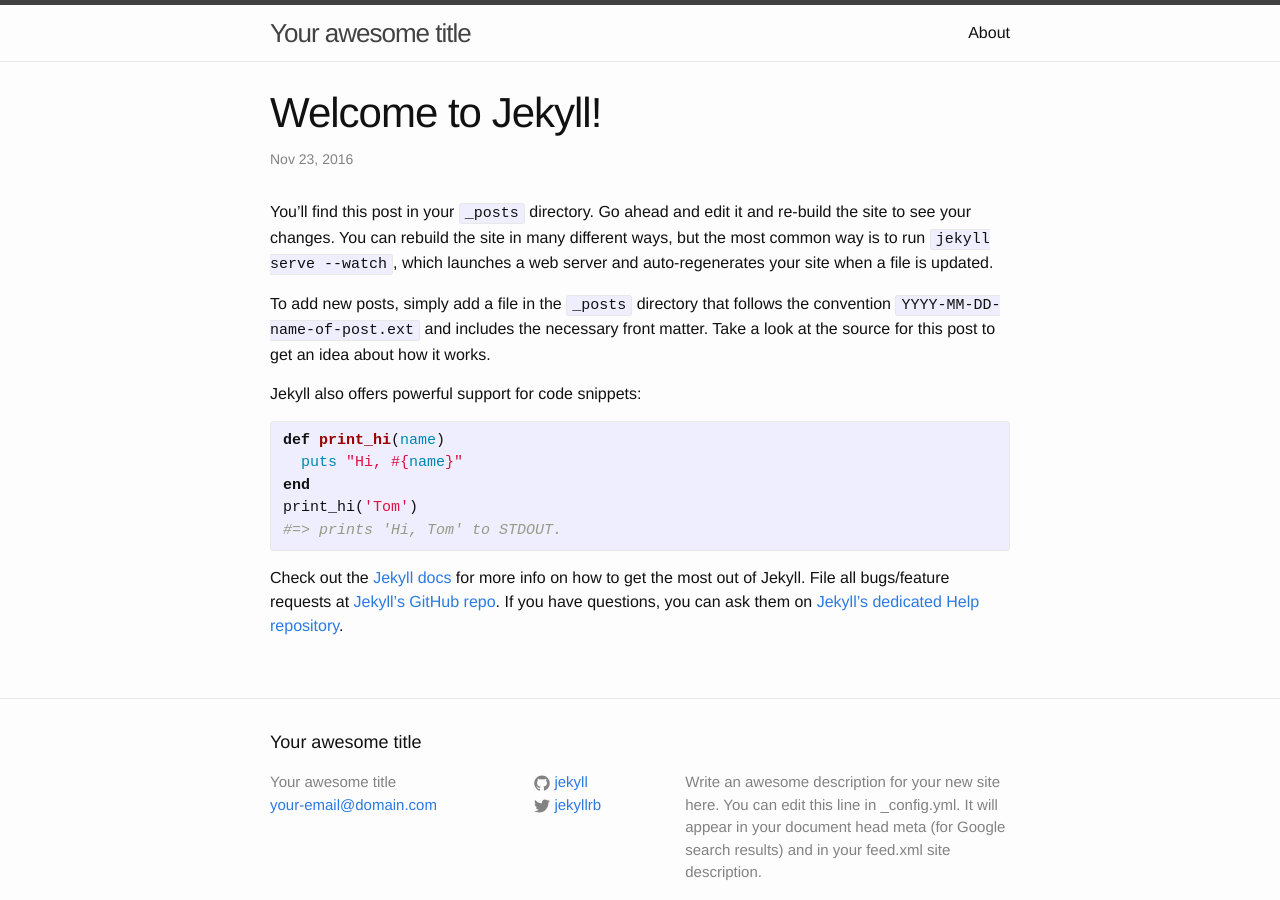
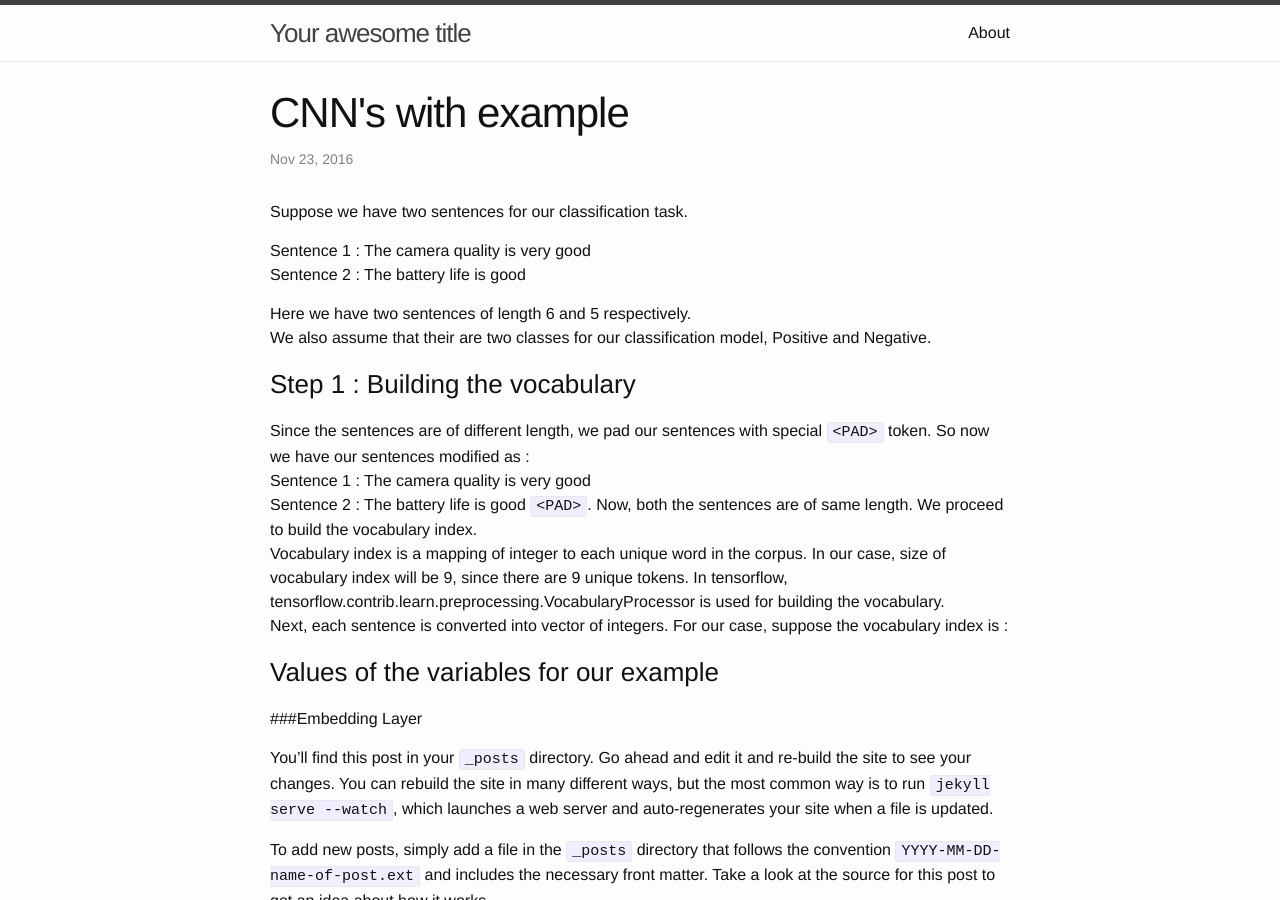
Before and after one commit to agarnitin86/agarnitin86.github.io, a Jekyll site: the page built from _posts/2016-11-23-welcome-to-jekyll.markdown, in a window 1280 px wide and 900 px high. Built offline with Jekyll 4.4.1, drawn with Linux system fonts in a browser that asks for light colours.

Commit message:
Adding post on text classification using cnn

```diff
--- a/_posts/2016-11-23-welcome-to-jekyll.markdown
+++ b/_posts/2016-11-23-welcome-to-jekyll.markdown
@@ -1,9 +1,35 @@
 ---
 layout: post
-title:  "Welcome to Jekyll!"
+title:  "CNN's with example"
 date:   2016-11-23 17:49:34
 categories: jekyll update
 ---
+
+Suppose we have two sentences for our classification task.
+
+Sentence 1 : The camera quality is very good
+Sentence 2 : The battery life is good
+
+Here we have two sentences of length 6 and 5 respectively.
+We also assume that their are two classes for our classification model, Positive and Negative.
+
+### Step 1 : Building the vocabulary
+Since the sentences are of different length, we pad our sentences with special `<PAD>` token.
+So now we have our sentences modified as :
+Sentence 1 : The camera quality is very good
+Sentence 2 : The battery life is good `<PAD>`.
+Now, both the sentences are of same length. We proceed to build the vocabulary index.
+Vocabulary index is a mapping of integer to each unique word in the corpus.
+In our case, size of vocabulary index will be 9, since there are 9 unique tokens.
+In tensorflow, tensorflow.contrib.learn.preprocessing.VocabularyProcessor is used for building the vocabulary.
+Next, each sentence is converted into vector of integers.
+For our case, suppose the vocabulary index is :
+
+
+### Values of the variables for our example
+
+###Embedding Layer
+
 You’ll find this post in your `_posts` directory. Go ahead and edit it and re-build the site to see your changes. You can rebuild the site in many different ways, but the most common way is to run `jekyll serve --watch`, which launches a web server and auto-regenerates your site when a file is updated.
 
 To add new posts, simply add a file in the `_posts` directory that follows the convention `YYYY-MM-DD-name-of-post.ext` and includes the necessary front matter. Take a look at the source for this post to get an idea about how it works.
```
